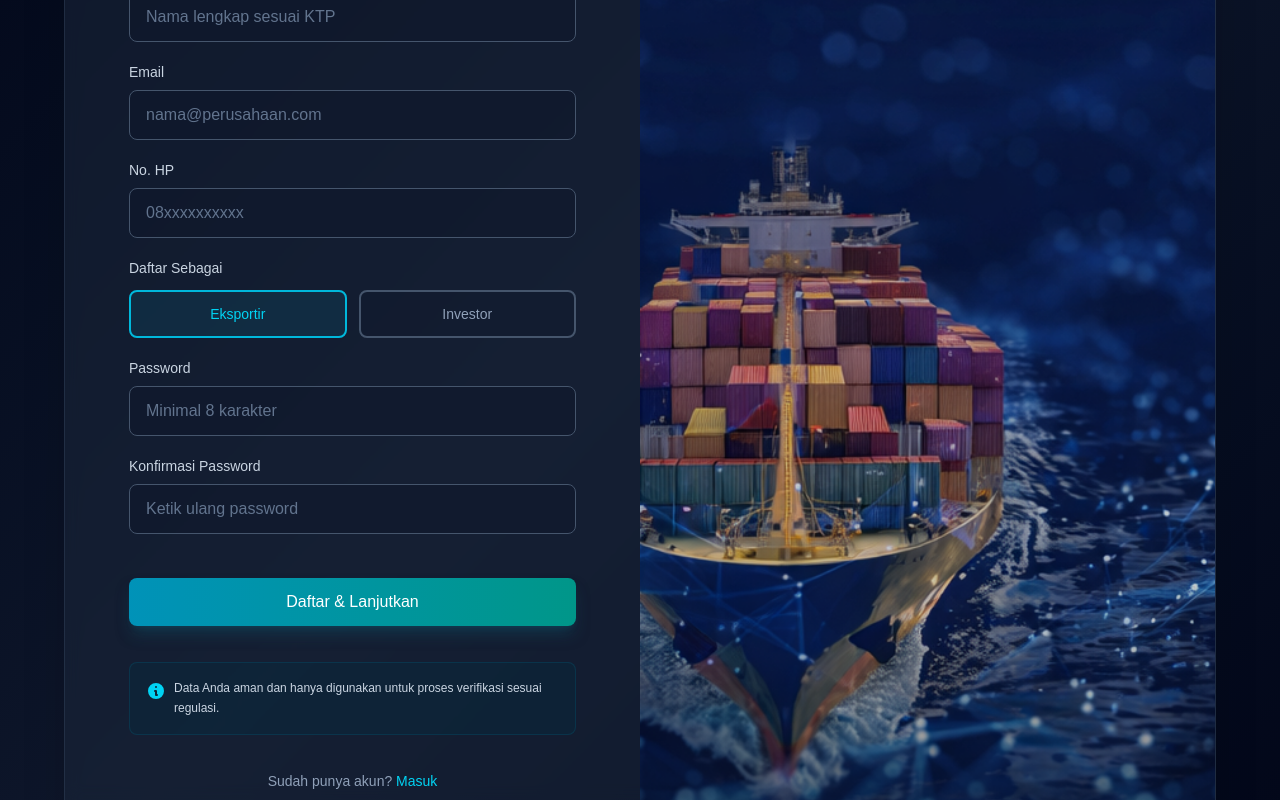
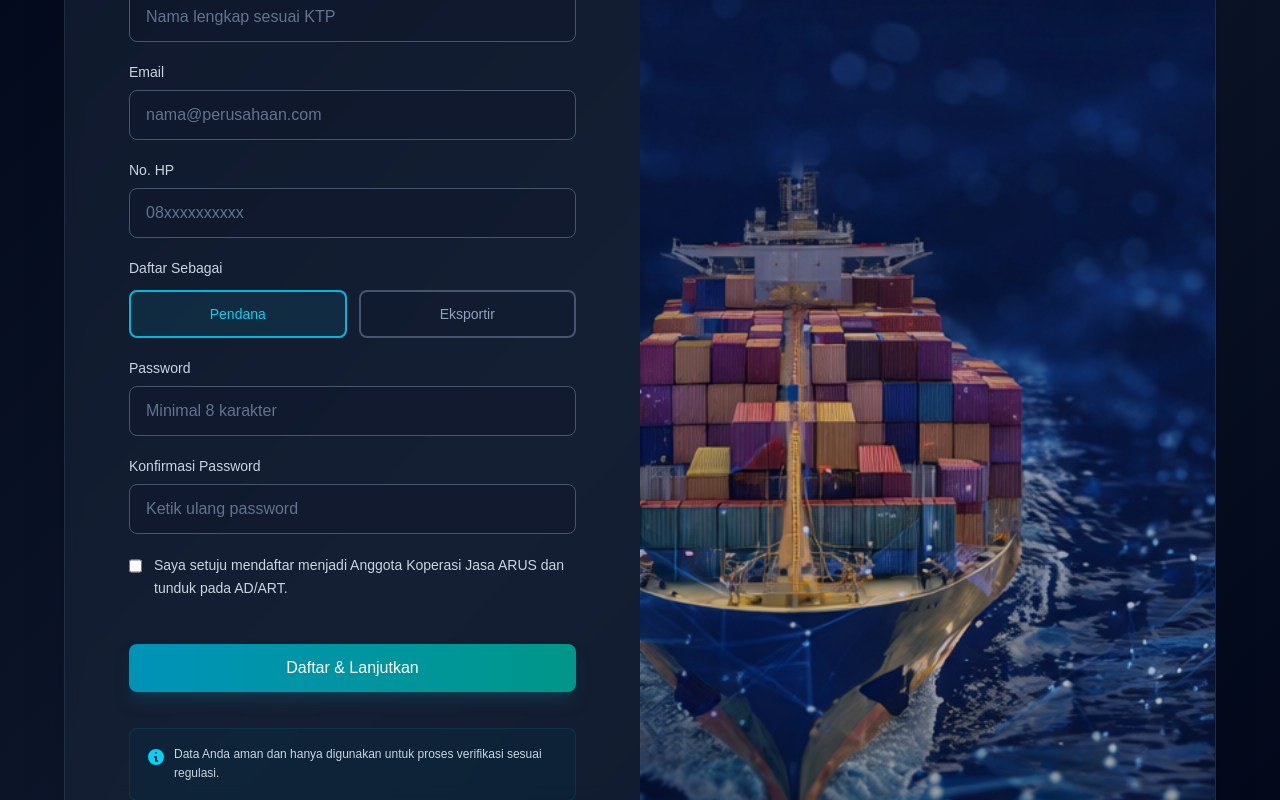
Before and after one commit to MaulRai/vessel, a Next.js app: page /register in a window 1280 px wide. Shown: the part 379-1179 px from the top of the page. Built offline with nearby package versions, Linux system fonts and the light colour scheme.

Commit message:
FE-2 refine

```diff
--- a/app/register/page.tsx
+++ b/app/register/page.tsx
@@ -8,9 +8,10 @@ export default function RegisterPage() {
   const [fullName, setFullName] = useState('');
   const [email, setEmail] = useState('');
   const [phoneNumber, setPhoneNumber] = useState('');
-  const [role, setRole] = useState<'eksportir' | 'investor'>('eksportir');
+  const [role, setRole] = useState<'eksportir' | 'pendana'>('pendana');
   const [password, setPassword] = useState('');
   const [confirmPassword, setConfirmPassword] = useState('');
+  const [agreeToTerms, setAgreeToTerms] = useState(false);
 
   const handleSubmit = (e: React.FormEvent) => {
     e.preventDefault();
@@ -22,6 +23,11 @@ export default function RegisterPage() {
 
     // Handle registration logic here
     console.log('Register:', { fullName, email, phoneNumber, role, password });
+
+    // Redirect eksportir to Profil Bisnis
+    if (role === 'eksportir') {
+      window.location.href = '/register/profil-bisnis';
+    }
   };
 
   return (
@@ -136,6 +142,17 @@ export default function RegisterPage() {
                   <div className="grid grid-cols-2 gap-3">
                     <button
                       type="button"
+                      onClick={() => setRole('pendana')}
+                      className={`px-4 py-3 rounded-lg border-2 transition-all text-sm font-medium ${
+                        role === 'pendana'
+                          ? 'border-cyan-500 bg-cyan-500/10 text-cyan-400'
+                          : 'border-slate-600 bg-slate-900/30 text-slate-400 hover:border-slate-500'
+                      }`}
+                    >
+                      Pendana
+                    </button>
+                    <button
+                      type="button"
                       onClick={() => setRole('eksportir')}
                       className={`px-4 py-3 rounded-lg border-2 transition-all text-sm font-medium ${
                         role === 'eksportir'
@@ -145,18 +162,21 @@ export default function RegisterPage() {
                     >
                       Eksportir
                     </button>
-                    <button
-                      type="button"
-                      onClick={() => setRole('investor')}
-                      className={`px-4 py-3 rounded-lg border-2 transition-all text-sm font-medium ${
-                        role === 'investor'
-                          ? 'border-cyan-500 bg-cyan-500/10 text-cyan-400'
-                          : 'border-slate-600 bg-slate-900/30 text-slate-400 hover:border-slate-500'
-                      }`}
-                    >
-                      Investor
-                    </button>
                   </div>
+
+                  {/* Eksportir Notice */}
+                  {role === 'eksportir' && (
+                    <div className="mt-3 p-3 bg-amber-950/30 border border-amber-800/30 rounded-lg">
+                      <div className="flex items-start space-x-2">
+                        <svg className="w-5 h-5 text-amber-400 mt-0.5 flex-shrink-0" fill="currentColor" viewBox="0 0 20 20">
+                          <path fillRule="evenodd" d="M18 10a8 8 0 11-16 0 8 8 0 0116 0zm-7-4a1 1 0 11-2 0 1 1 0 012 0zM9 9a1 1 0 000 2v3a1 1 0 001 1h1a1 1 0 100-2v-3a1 1 0 00-1-1H9z" clipRule="evenodd" />
+                        </svg>
+                        <p className="text-xs text-slate-300 leading-relaxed">
+                          Sebagai eksportir, Anda perlu melengkapi Profil Bisnis untuk verifikasi dan akses pembiayaan.
+                        </p>
+                      </div>
+                    </div>
+                  )}
                 </div>
 
                 {/* Password Field */}
@@ -199,12 +219,30 @@ export default function RegisterPage() {
                   />
                 </div>
 
+                {/* Membership Agreement Checkbox */}
+                <div className="flex items-start space-x-3">
+                  <input
+                    type="checkbox"
+                    id="agreeToTerms"
+                    checked={agreeToTerms}
+                    onChange={(e) => setAgreeToTerms(e.target.checked)}
+                    className="mt-1 w-4 h-4 bg-slate-900/50 border-slate-600 rounded text-cyan-600 focus:ring-2 focus:ring-cyan-500 focus:ring-offset-0"
+                    required
+                  />
+                  <label
+                    htmlFor="agreeToTerms"
+                    className="text-sm text-slate-300 leading-relaxed cursor-pointer"
+                  >
+                    Saya setuju mendaftar menjadi Anggota Koperasi Jasa ARUS dan tunduk pada AD/ART.
+                  </label>
+                </div>
+
                 {/* Submit Button */}
                 <button
                   type="submit"
                   className="w-full bg-gradient-to-r from-cyan-600 to-teal-600 hover:from-cyan-500 hover:to-teal-500 text-white font-medium py-3 px-4 rounded-lg transition-all text-base shadow-lg shadow-cyan-900/50 mt-6"
                 >
-                  Daftar & Lanjutkan
+                  {role === 'eksportir' ? 'Lanjut ke Profil Bisnis' : 'Daftar & Lanjutkan'}
                 </button>
 
                 {/* Security Notice */}
```
Also changed, not shown: app/register/profil-bisnis/page.tsx (renamed from app/profil-bisnis/page.tsx).
